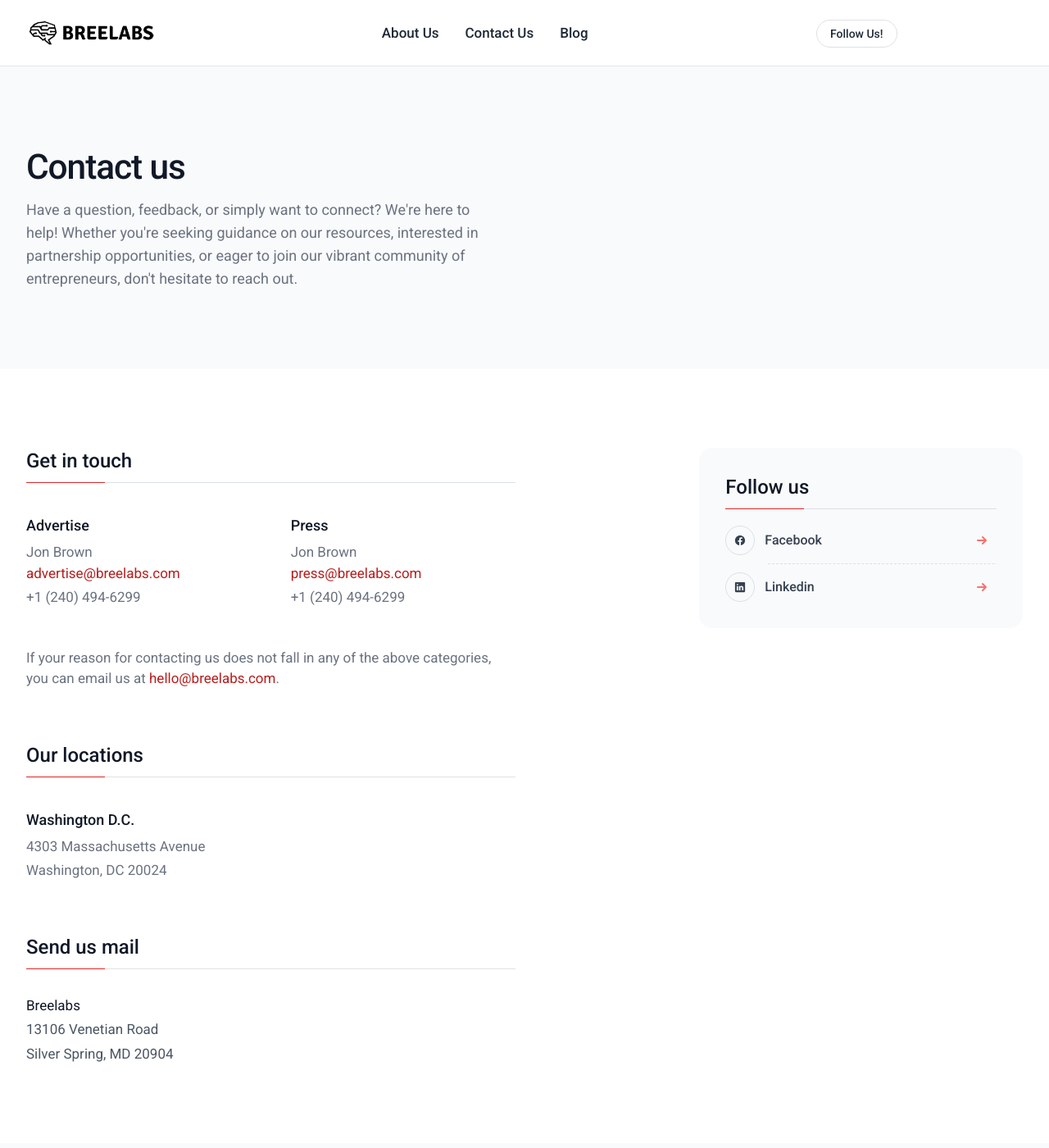
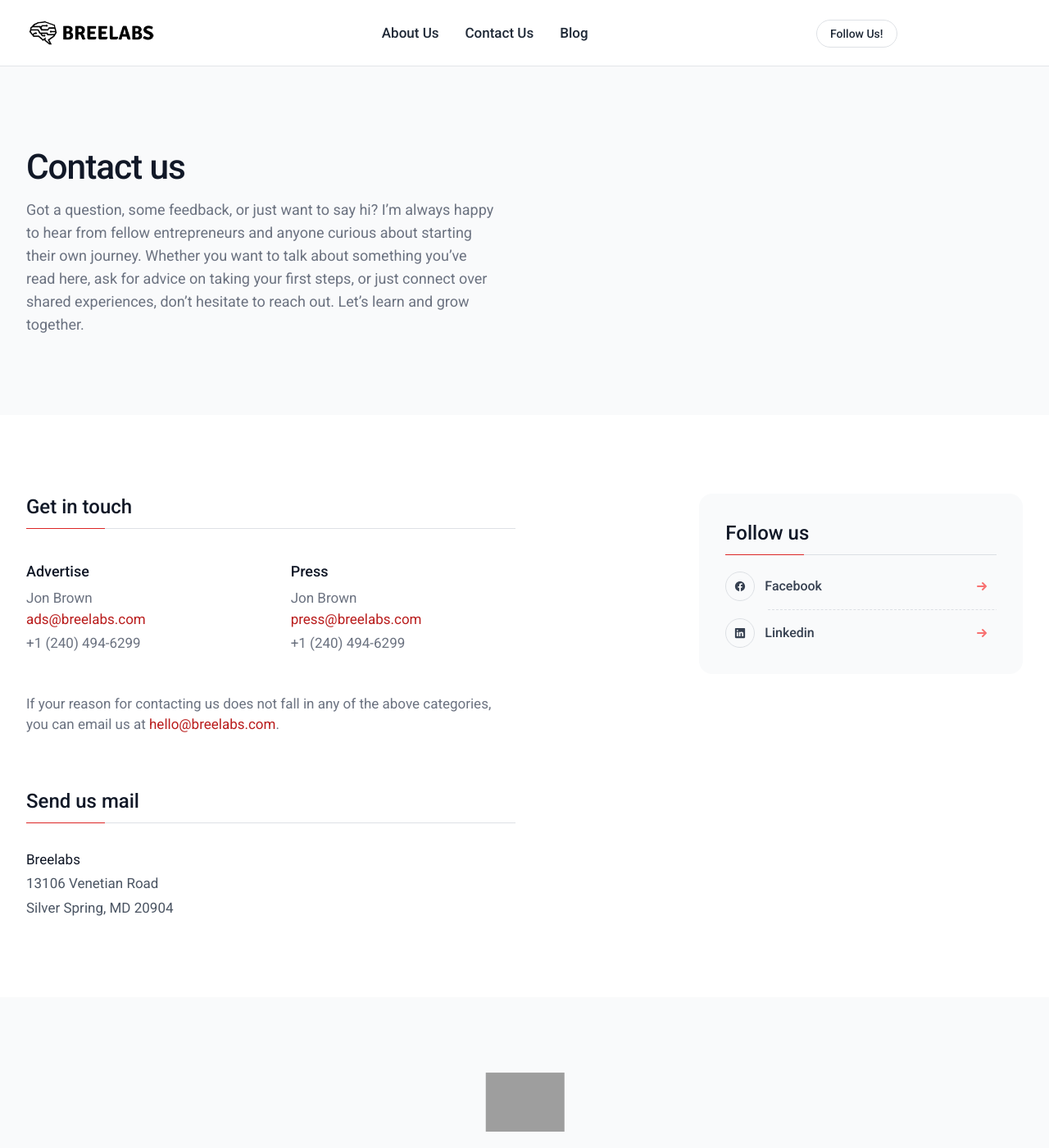
Before and after one commit to breelabs/breelabs.io, a Jekyll site: the page built from contact/index.markdown, in a window 1280 px wide and 1400 px high. Shown: the whole window at 82% size. Built offline with Jekyll 4.4.1, drawn with Linux system fonts in a browser that asks for light colours.

```diff
--- a/_layouts/contact.html
+++ b/_layouts/contact.html
@@ -20,7 +20,7 @@
             Contact us
           </h1>
           <p class="mt-3 text-lg text-gray-500">
-            Have a question, feedback, or simply want to connect? We're here to help! Whether you're seeking guidance on our resources, interested in partnership opportunities, or eager to join our vibrant community of entrepreneurs, don't hesitate to reach out.
+            Got a question, some feedback, or just want to say hi? I’m always happy to hear from fellow entrepreneurs and anyone curious about starting their own journey. Whether you want to talk about something you’ve read here, ask for advice on taking your first steps, or just connect over shared experiences, don’t hesitate to reach out. Let’s learn and grow together.
           </p>
         </div>
       </div>
@@ -54,10 +54,10 @@
                   <div class="mt-2 space-y-1 text-md">
                     <p class="text-gray-500">Jon Brown</p>
                     <a
-                      href="mailto:advertise@breelabs.com"
+                      href="mailto:ads@breelabs.com"
                       alt="{{ post.url | prepend: site.baseurl }}"
                       class="text-red-700 transition duration-300 ease-in-out hover:text-red-800"
-                      >advertise@breelabs.com</a
+                      >ads@breelabs.com</a
                     >
                     <p class="text-gray-500">+1 (240) 494-6299</p>
                   </div>
@@ -93,35 +93,6 @@
                   >hello@breelabs.com</a
                 >.
               </p>
-            </div>
-          </div>
-
-          <!-- Locations -->
-          <div
-            class="mx-auto max-w-xl px-5 sm:px-8 md:max-w-2xl lg:max-w-none lg:px-0 lg:pr-48"
-          >
-            <h3
-              class="relative border-b border-gray-300/70 pb-2.5 text-2xl font-medium text-gray-900 before:absolute before:-bottom-px before:left-0 before:h-px before:w-24 before:bg-red-600 before:content-['']"
-            >
-              Our locations
-            </h3>
-
-            <!-- Container -->
-            <div class="relative mt-10">
-              <div class="grid gap-12 sm:grid-cols-2">
-
-                <!-- 2nd Location -->
-                <div>
-                  <h3 class="text-lg font-medium leading-6 text-gray-900">
-                    Washington D.C.
-                  </h3>
-                  <div class="mt-2 space-y-1 text-md">
-                    <p class="text-gray-500">4303 Massachusetts Avenue</p>
-                    <p class="text-gray-500">Washington, DC 20024</p>
-                  </div>
-                </div>
-
-              </div>
             </div>
           </div>
 
```
Also changed, not shown: _layouts/about.html (+6 -11 lines), _posts/2025-01-29-reflecting-on-2024-whats-next-in-2025.md (+1 -1 lines), _posts/2025-04-07-what-really-makes-a-great-IT-support-technician.md (+2 -2 lines), _posts/2025-08-09-what-does-it-mean-to-be-senior.md (added, +79 -0 lines), 4 other files.
